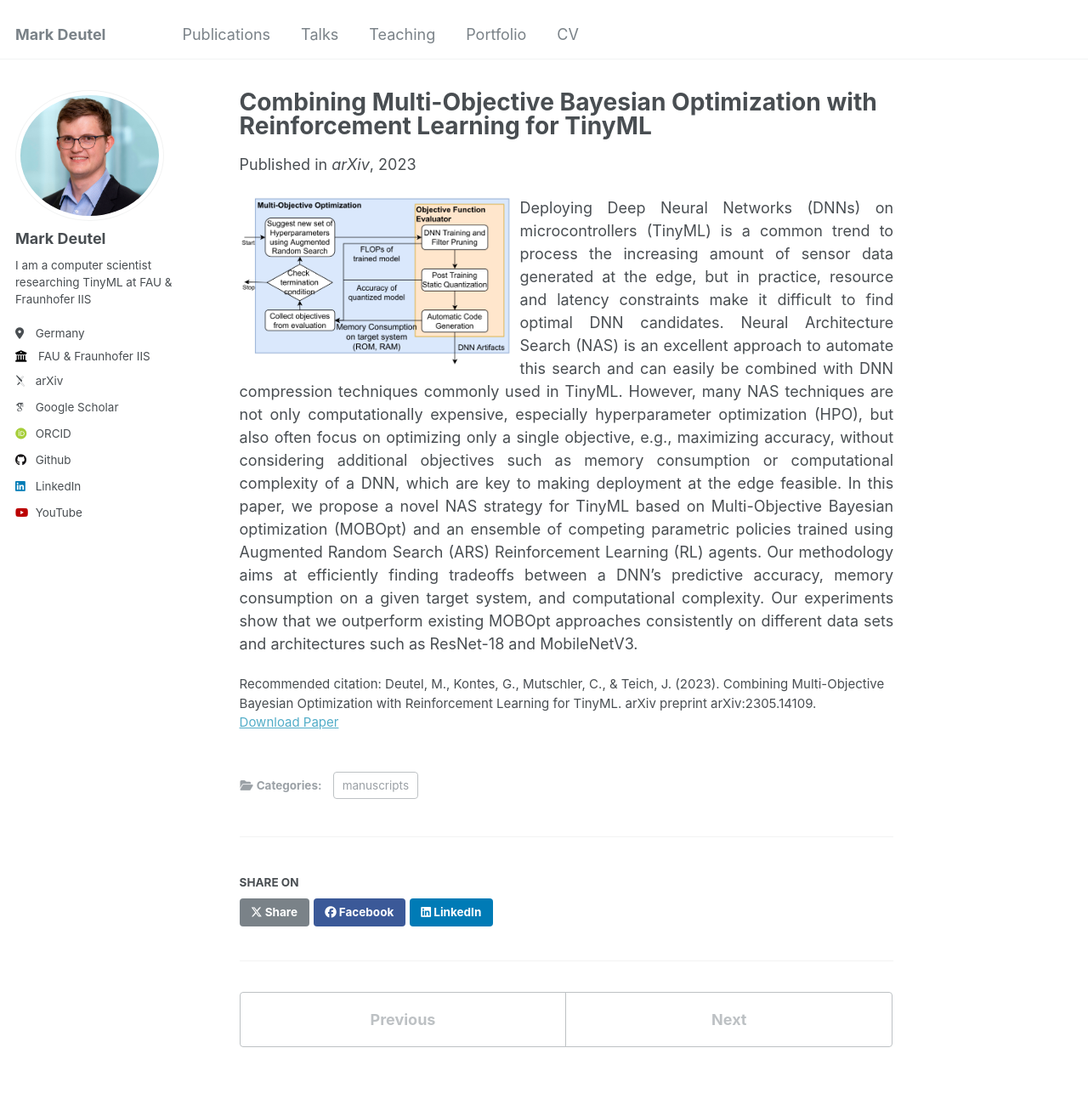
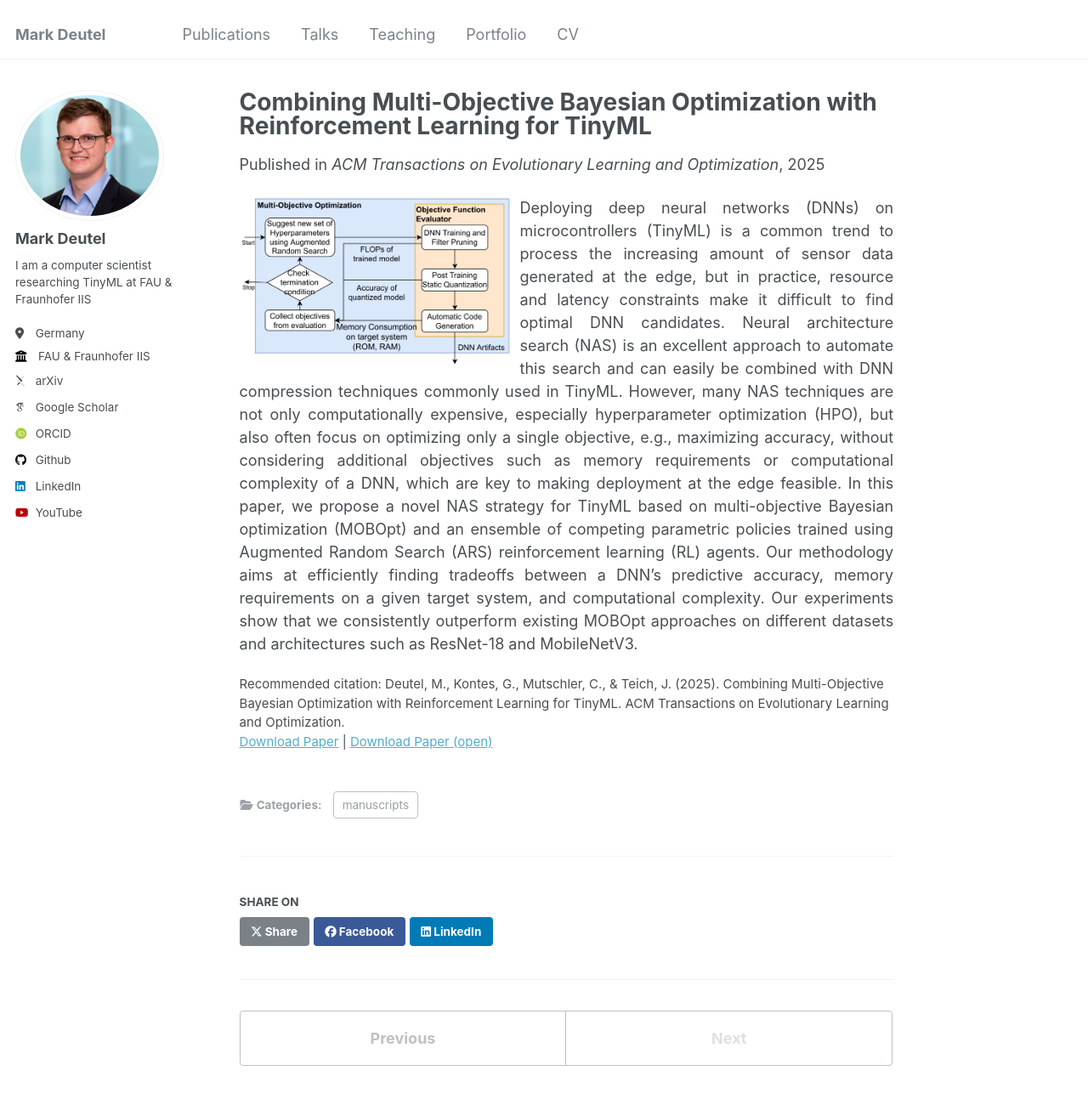
Before and after one commit to markdeutel/markdeutel.github.io, a Jekyll site: the page built from _publications/2023-03-23-multi-objective-bayes-op-tinyml.md, in a window 1280 px wide and 1400 px high. Shown: the top 1293 px of the window at 85% size. Built offline with Jekyll 4.4.1, drawn with Linux system fonts in a browser that asks for light colours; some web fonts are replaced.

Commit message:
[MOD] updated publication

```diff
--- a/_publications/2023-03-23-multi-objective-bayes-op-tinyml.md
+++ b/_publications/2023-03-23-multi-objective-bayes-op-tinyml.md
@@ -3,12 +3,13 @@ title: "Combining Multi-Objective Bayesian Optimization with Reinforcement Learn
 collection: publications
 category: manuscripts
 permalink: /publication/multi-objective-bayes-op-tinyml
-excerpt: "Deploying Deep Neural Networks (DNNs) on microcontrollers (TinyML) is a common trend to process the increasing amount of sensor data generated at the edge, but in practice, resource and latency constraints make it difficult to find optimal DNN candidates. Neural Architecture Search (NAS) is an excellent approach to automate this search and can easily be combined with DNN compression techniques commonly used in TinyML. However, many NAS techniques are not only computationally expensive, especially hyperparameter optimization (HPO), but also often focus on optimizing only a single objective, e.g., maximizing accuracy, without considering additional objectives such as memory consumption or computational complexity of a DNN, which are key to making deployment at the edge feasible. In this paper, we propose a novel NAS strategy for TinyML based on Multi-Objective Bayesian optimization (MOBOpt) and an ensemble of competing parametric policies trained using Augmented Random Search (ARS) Reinforcement Learning (RL) agents. Our methodology aims at efficiently finding tradeoffs between a DNN's predictive accuracy, memory consumption on a given target system, and computational complexity. Our experiments show that we outperform existing MOBOpt approaches consistently on different data sets and architectures such as ResNet-18 and MobileNetV3."
-date: 2023-03-23
-venue: 'arXiv'
-paperurl: 'https://arxiv.org/pdf/2305.14109'
+excerpt: "Deploying deep neural networks (DNNs) on microcontrollers (TinyML) is a common trend to process the increasing amount of sensor data generated at the edge, but in practice, resource and latency constraints make it difficult to find optimal DNN candidates. Neural architecture search (NAS) is an excellent approach to automate this search and can easily be combined with DNN compression techniques commonly used in TinyML. However, many NAS techniques are not only computationally expensive, especially hyperparameter optimization (HPO), but also often focus on optimizing only a single objective, e.g., maximizing accuracy, without considering additional objectives such as memory requirements or computational complexity of a DNN, which are key to making deployment at the edge feasible. In this paper, we propose a novel NAS strategy for TinyML based on multi-objective Bayesian optimization (MOBOpt) and an ensemble of competing parametric policies trained using Augmented Random Search (ARS) reinforcement learning (RL) agents. Our methodology aims at efficiently finding tradeoffs between a DNN’s predictive accuracy, memory requirements on a given target system, and computational complexity. Our experiments show that we consistently outperform existing MOBOpt approaches on different datasets and architectures such as ResNet-18 and MobileNetV3."
+date: 2025-01-23
+venue: 'ACM Transactions on Evolutionary Learning and Optimization'
+paperurl: 'https://doi.org/10.1145/3715012'
+openurl: 'https://arxiv.org/pdf/2305.14109'
 highlight: '../files/moopt_highlight.png'
-citation: 'Deutel, M., Kontes, G., Mutschler, C., & Teich, J. (2023). Combining Multi-Objective Bayesian Optimization with Reinforcement Learning for TinyML. arXiv preprint arXiv:2305.14109.'
+citation: 'Deutel, M., Kontes, G., Mutschler, C., & Teich, J. (2025). Combining Multi-Objective Bayesian Optimization with Reinforcement Learning for TinyML. ACM Transactions on Evolutionary Learning and Optimization.'
 ---
 
-Deploying Deep Neural Networks (DNNs) on microcontrollers (TinyML) is a common trend to process the increasing amount of sensor data generated at the edge, but in practice, resource and latency constraints make it difficult to find optimal DNN candidates. Neural Architecture Search (NAS) is an excellent approach to automate this search and can easily be combined with DNN compression techniques commonly used in TinyML. However, many NAS techniques are not only computationally expensive, especially hyperparameter optimization (HPO), but also often focus on optimizing only a single objective, e.g., maximizing accuracy, without considering additional objectives such as memory consumption or computational complexity of a DNN, which are key to making deployment at the edge feasible. In this paper, we propose a novel NAS strategy for TinyML based on Multi-Objective Bayesian optimization (MOBOpt) and an ensemble of competing parametric policies trained using Augmented Random Search (ARS) Reinforcement Learning (RL) agents. Our methodology aims at efficiently finding tradeoffs between a DNN's predictive accuracy, memory consumption on a given target system, and computational complexity. Our experiments show that we outperform existing MOBOpt approaches consistently on different data sets and architectures such as ResNet-18 and MobileNetV3.
+Deploying deep neural networks (DNNs) on microcontrollers (TinyML) is a common trend to process the increasing amount of sensor data generated at the edge, but in practice, resource and latency constraints make it difficult to find optimal DNN candidates. Neural architecture search (NAS) is an excellent approach to automate this search and can easily be combined with DNN compression techniques commonly used in TinyML. However, many NAS techniques are not only computationally expensive, especially hyperparameter optimization (HPO), but also often focus on optimizing only a single objective, e.g., maximizing accuracy, without considering additional objectives such as memory requirements or computational complexity of a DNN, which are key to making deployment at the edge feasible. In this paper, we propose a novel NAS strategy for TinyML based on multi-objective Bayesian optimization (MOBOpt) and an ensemble of competing parametric policies trained using Augmented Random Search (ARS) reinforcement learning (RL) agents. Our methodology aims at efficiently finding tradeoffs between a DNN’s predictive accuracy, memory requirements on a given target system, and computational complexity. Our experiments show that we consistently outperform existing MOBOpt approaches on different datasets and architectures such as ResNet-18 and MobileNetV3.
```
